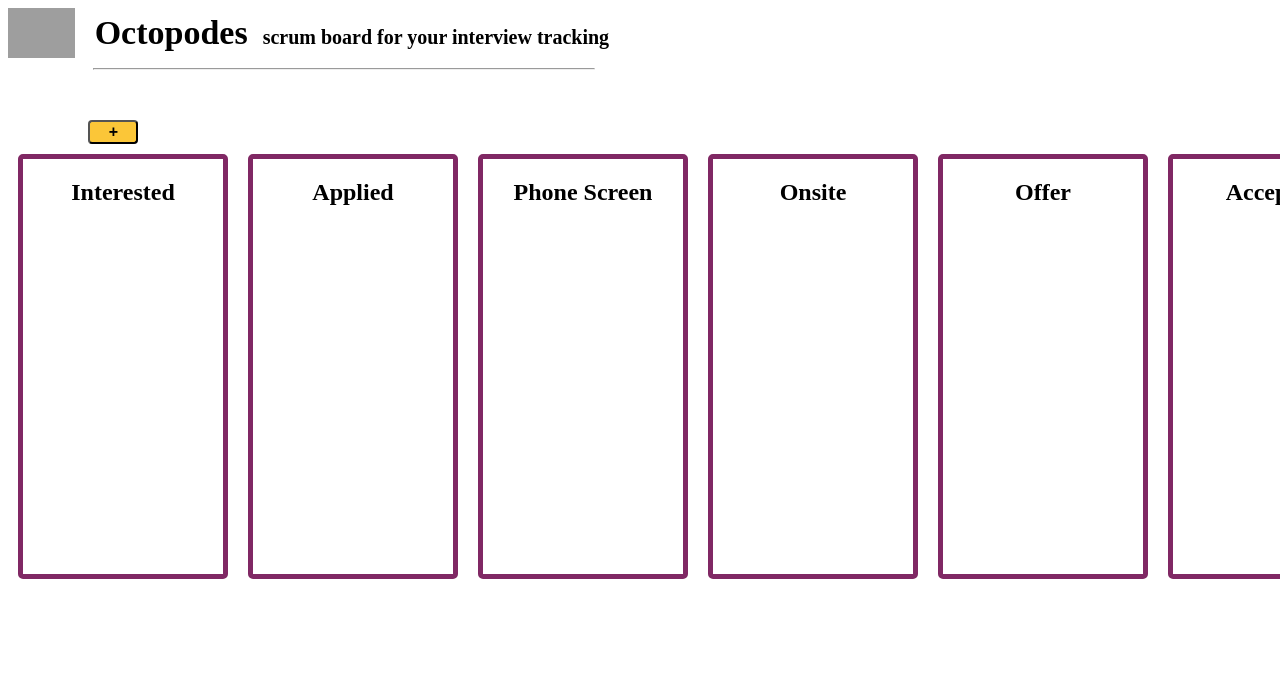
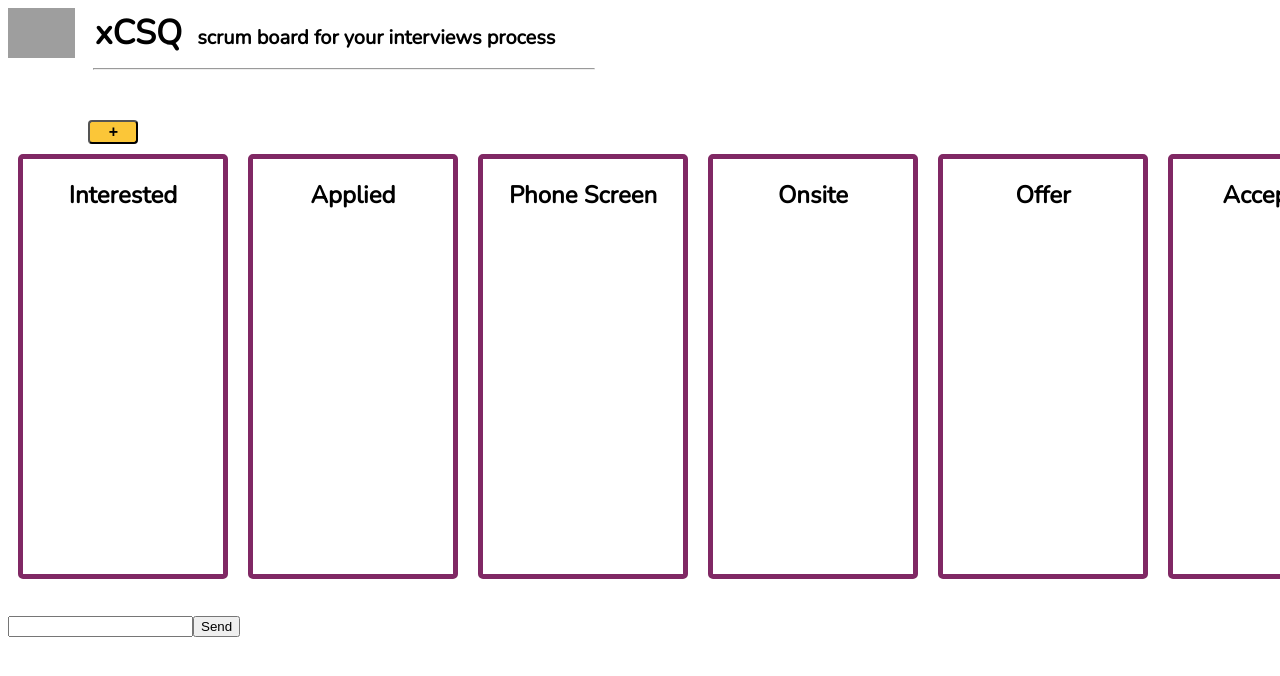
Before and after one commit to octopod-es/octopodes, a React app: page / in a window 1280 px wide. Shown: the top 676 px of the page. Built offline with nearby package versions, Linux system fonts and the light colour scheme; no server answers; grey boxes are pictures that could not be loaded; the HTML template or start-up script is replaced by a standard one.

Commit message:
Refactor webpack

```diff
--- /dev/null
+++ b/index.html
@@ -0,0 +1,12 @@
+<!doctype html>
+<html>
+  <head>
+      <link rel="stylesheet" type="text/css" href="//fonts.googleapis.com/css?family=Nunito" />
+    <title style="text-align: center;">xCSQ</title>
+  </head>
+  <body>
+    <div id='app'>
+    </div>
+    <script src="/dist/main.js"></script>
+  </body>
+</html>
--- a/package.json
+++ b/package.json
@@ -1,10 +1,10 @@
 {
-  "name": "octopodes",
+  "name": "xCSQ",
   "version": "1.0.0",
   "description": "Octopodes is a open-source project dedicated to facilitating the acquisition of optimizing the synergy between companies and software engineers.",
   "main": "index.jsx",
   "scripts": {
-    "dev": "NODE_ENV=development webpack-dev-server & nodemon src/server/server.js",
+    "dev": "NODE_ENV=development webpack-dev-server --open --watch & nodemon src/server/server.js",
     "build": "webpack --open",
     "devserver": "webpack-dev-server"
   },
--- a/src/client/app.jsx
+++ b/src/client/app.jsx
@@ -20,6 +20,15 @@ class App extends Component {
   }
 
   render() {
+    const chatStyle = {
+      'form': { background: '#000', padding: '3px', position: 'fixed', bottom: 0, width: '100%' },
+      'form input': { border: 0, padding: '10px', width: '90%', marginRight: '.5%' },
+      'form button' : { width: '9%', background: 'rgb(130, 224, 255)', border: 'none', padding: '10px' },
+      '#messages': { listStyleType: 'none', margin: 0, padding: 0 },
+      '#messages li': { padding: '5px 10px' },
+      '#messages li:nth-child(odd)': { background: '#eee' }
+    }
+
     return (
       <div id="board" style={{ fontFamily: 'Nunito' }}>
         <div style={{
@@ -28,12 +37,19 @@ class App extends Component {
         >
           <img src="https://files.slack.com/files-pri/TMSRC4ZKL-FR98E54UC/image.png" alt="logo" style={{ height: '50px' }} />
           <h2 style={{ margin: '0px 0px 0px 20px', fontSize: '34px' }}>
-            Octopodes
-            <span style={{ marginLeft: '10px', fontSize: '20px' }}> scrum board for your interview tracking</span>
+            xCSQ
+            <span style={{ marginLeft: '10px', fontSize: '20px' }}> scrum board for your interviews process</span>
           </h2>
         </div>
         <hr style={{ marginTop: '10px', width: '500px', marginInlineStart: '85px' }} />
         <Board />
+
+      <div id="chatbox" style={chatStyle}>
+         <ul id="messages"></ul>
+        <form action="">
+      <input id="m" autocomplete="off" /><button>Send</button>
+      </form>
+      </div>
       </div>
     );
   }
--- a/src/client/components/board.jsx
+++ b/src/client/components/board.jsx
@@ -21,7 +21,6 @@ class Board extends Component {
   constructor(props) {
     super(props);
     this.state = {
-//TESTING REPO
     };
   }
 
--- a/webpack.config.js
+++ b/webpack.config.js
@@ -8,13 +8,14 @@ module.exports = {
   },
   mode: process.env.NODE_ENV,
   devServer: {
-    publicPath: '/',
+    publicPath: '/dist/',
     proxy: {
       // context: () => true,
       '*': 'http://localhost:3000',
       '/data': 'http://localhost:3000',
     },
     // contentBase: path.resolve(__dirname, 'dist'),
+    // watchContentBase: true,
     // compress: true,
     port: 8080
   },
```
Also changed, not shown: src/server/server.js (+10 -2 lines), 1 other file (tests, documents, lock files or other folders).
